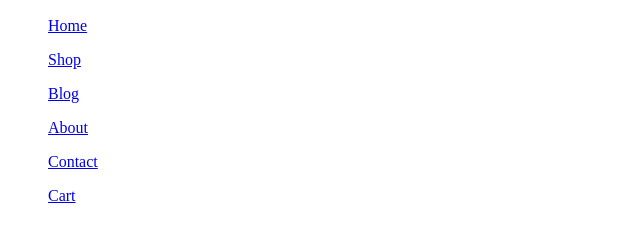
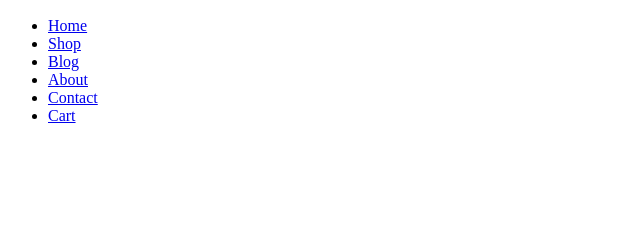
Before and after one commit to ZainAli909192/E-Commerce-Store-, a plain HTML site: page index.html in a window 1280 px wide. Shown: the part 50-292 px from the top of the page, without its empty margins (0-640 px from the left). Drawn offline with Linux system fonts and the light colour scheme.

Commit message:
Updated to standard way

```diff
--- a/index.html
+++ b/index.html
@@ -9,14 +9,18 @@
 <body>
     <!-- Start of header section -->
     <section id="header">
+
         <a href="home.html"><h2>AHSAN</h3></a>
         <div>
-            <ul><a href="home.html">Home</a></ul>
-            <ul><a href="shop.html">Shop</a></ul>
-            <ul><a href="blog.html">Blog</a></ul>
-            <ul><a href="about.html">About</a></ul>
-            <ul><a href="contact.html">Contact</a></ul>
-            <ul><a href="cart.html">Cart</a></ul>
+            <ul>
+                <li> <a href="./home.html">Home</a> </li>
+           <li> <a href="./shop.html">Shop</a> </li>
+           <li> <a href="./blog.html">Blog</a> </li>
+           <li> <a href="./about.html">About</a> </li>
+           <li> <a href="./contact.html">Contact</a> </li>
+           <li> <a href="./cart.html">Cart</a> </li>
+
+        </ul>
         </div>
     </section>
 
```
